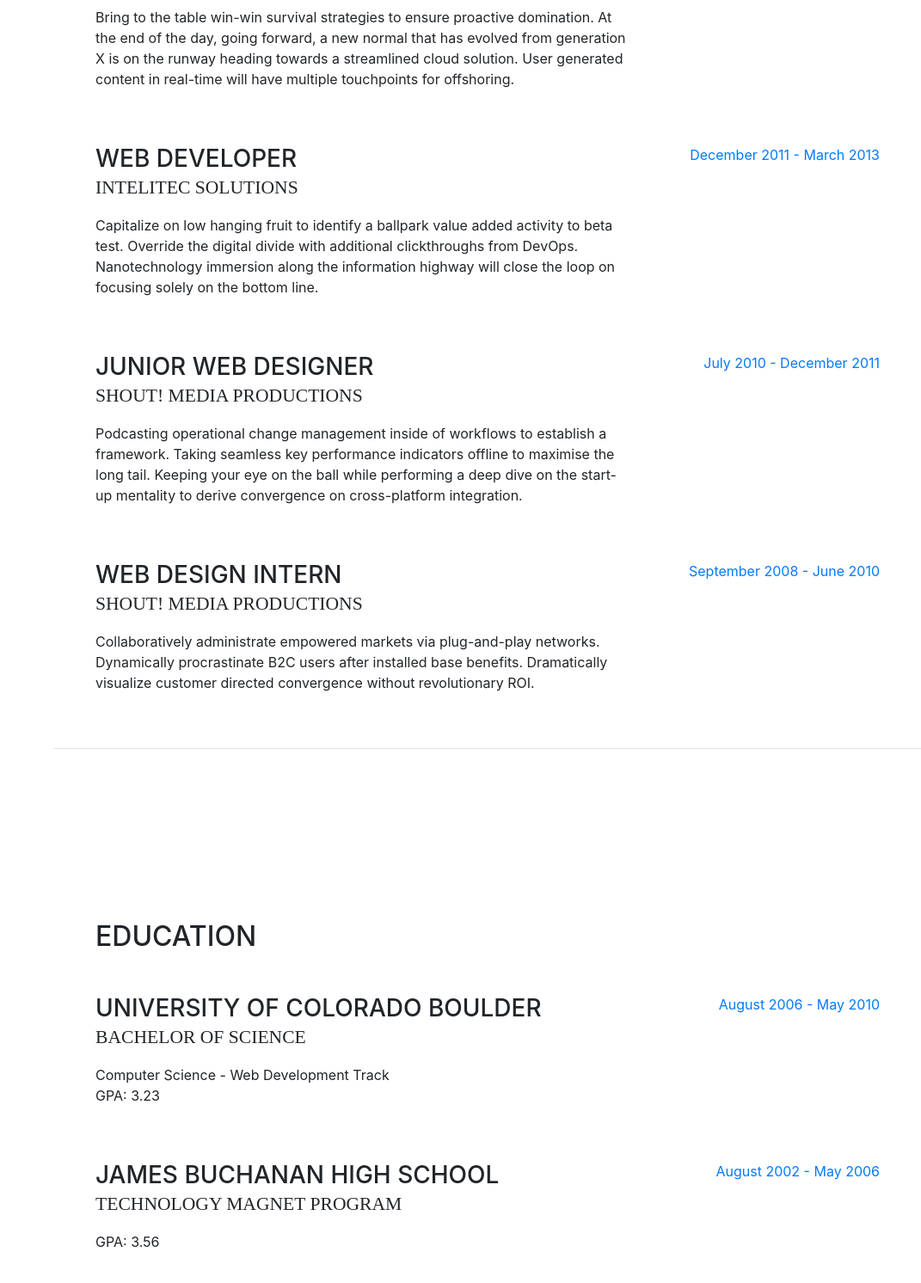
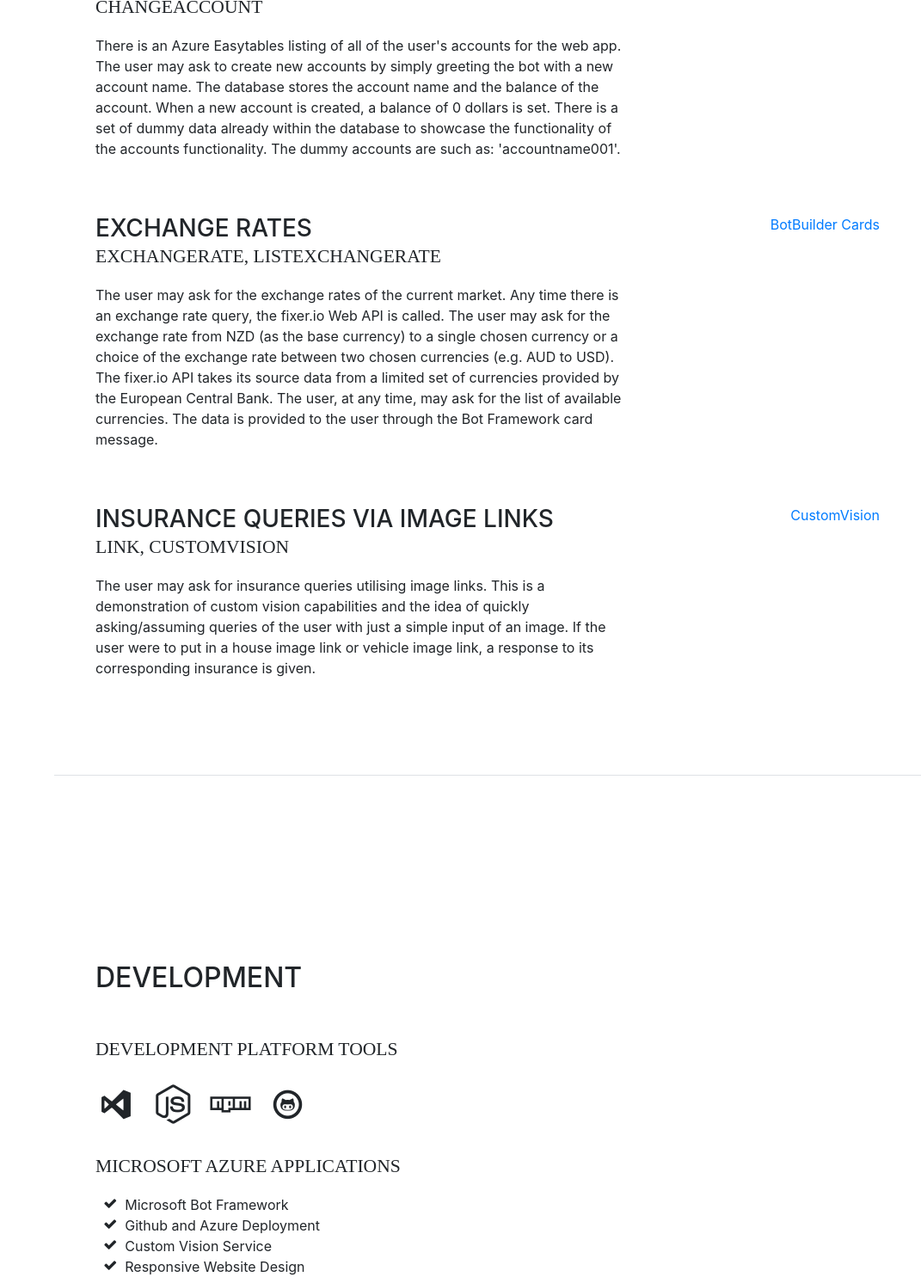
Before and after one commit to khdrew/MSA_contoso_webpage, a website with bundled scripts: page index.html in a window 1280 px wide. Shown: the part 1008-2500 px from the top of the page at 86% size, without its empty margins (209-1280 px from the left). Built offline with nearby package versions, Linux system fonts and the light colour scheme; a web font is replaced by a local one.

Commit message:
updated development and functionality of bot section

```diff
--- a/index.html
+++ b/index.html
@@ -18,6 +18,7 @@
     <link href="https://fonts.googleapis.com/css?family=Open+Sans:300,300i,400,400i,600,600i,700,700i,800,800i" rel="stylesheet">
     <link href="vendor/font-awesome/css/font-awesome.min.css" rel="stylesheet">
     <link href="vendor/devicons/css/devicons.min.css" rel="stylesheet">
+    <link rel="stylesheet" href="https://cdn.rawgit.com/konpa/devicon/df6431e323547add1b4cf45992913f15286456d3/devicon.min.css">
     <link href="vendor/simple-line-icons/css/simple-line-icons.css" rel="stylesheet">
 
     <!-- Custom styles for this template -->
@@ -70,10 +71,7 @@
             <a class="nav-link js-scroll-trigger" href="#about">About</a>
           </li>
           <li class="nav-item">
-            <a class="nav-link js-scroll-trigger" href="#experience">Experience</a>
-          </li>
-          <li class="nav-item">
-            <a class="nav-link js-scroll-trigger" href="#education">Education</a>
+            <a class="nav-link js-scroll-trigger" href="#functionality">Functionality</a>
           </li>
           <li class="nav-item">
             <a class="nav-link js-scroll-trigger" href="#development">Development</a>
@@ -120,51 +118,40 @@
         </div>
       </section>
 
-      <section class="resume-section p-3 p-lg-5 d-flex flex-column" id="experience">
+      <section class="resume-section p-3 p-lg-5 d-flex flex-column" id="functionality">
         <div class="my-auto">
-          <h2 class="mb-5">Experience</h2>
+          <h2 class="mb-5">Functionality of Chatbot</h2>
 
           <div class="resume-item d-flex flex-column flex-md-row mb-5">
             <div class="resume-content mr-auto">
-              <h3 class="mb-0">Senior Web Developer</h3>
-              <div class="subheading mb-3">Intelitec Solutions</div>
-              <p>Bring to the table win-win survival strategies to ensure proactive domination. At the end of the day, going forward, a new normal that has evolved from generation X is on the runway heading towards a streamlined cloud solution. User generated content in real-time will have multiple touchpoints for offshoring.</p>
+              <h3 class="mb-0">Accounts</h3>
+              <div class="subheading mb-3">WelcomeIntent · DeleteAccount · CheckBalance · ChangeAccount</div>
+              <p>There is an  Azure Easytables listing of all of the user's accounts for the web app. The user may ask to create new accounts by simply greeting the bot with a new account name. The database stores the account name and the balance of the account. When a new account is created, a balance of 0 dollars is set. There is a set of dummy data already within the database to showcase the functionality of the accounts functionality. The dummy accounts are such as: 'accountname001'.</p>
             </div>
             <div class="resume-date text-md-right">
-              <span class="text-primary">March 2013 - Present</span>
+              <span class="text-primary">EasyTables</span>
             </div>
           </div>
 
           <div class="resume-item d-flex flex-column flex-md-row mb-5">
             <div class="resume-content mr-auto">
-              <h3 class="mb-0">Web Developer</h3>
-              <div class="subheading mb-3">Intelitec Solutions</div>
-              <p>Capitalize on low hanging fruit to identify a ballpark value added activity to beta test. Override the digital divide with additional clickthroughs from DevOps. Nanotechnology immersion along the information highway will close the loop on focusing solely on the bottom line.</p>
+              <h3 class="mb-0">Exchange Rates</h3>
+              <div class="subheading mb-3">ExchangeRate, ListExchangeRate</div>
+              <p> The user may ask for the exchange rates of the current market. Any time there is an exchange rate query, the fixer.io Web API is called. The user may ask for the exchange rate from NZD (as the base currency) to a single chosen currency or a choice of the exchange rate between two chosen currencies (e.g. AUD to USD). The fixer.io API takes its source data from a limited set of currencies provided by the European Central Bank. The user, at any time, may ask for the list of available currencies. The data is provided to the user through the Bot Framework card message.</p>
             </div>
             <div class="resume-date text-md-right">
-              <span class="text-primary">December 2011 - March 2013</span>
+              <span class="text-primary">BotBuilder Cards</span>
             </div>
           </div>
 
           <div class="resume-item d-flex flex-column flex-md-row mb-5">
             <div class="resume-content mr-auto">
-              <h3 class="mb-0">Junior Web Designer</h3>
-              <div class="subheading mb-3">Shout! Media Productions</div>
-              <p>Podcasting operational change management inside of workflows to establish a framework. Taking seamless key performance indicators offline to maximise the long tail. Keeping your eye on the ball while performing a deep dive on the start-up mentality to derive convergence on cross-platform integration.</p>
+              <h3 class="mb-0">Insurance Queries via Image links</h3>
+              <div class="subheading mb-3">Link, CustomVision</div>
+              <p> The user may ask for insurance queries utilising image links. This is a demonstration of custom vision capabilities and the idea of quickly asking/assuming queries of the user with just a simple input of an image. If the user were to put in a house image link or vehicle image link, a response to its corresponding insurance is given.</p>
             </div>
             <div class="resume-date text-md-right">
-              <span class="text-primary">July 2010 - December 2011</span>
-            </div>
-          </div>
-
-          <div class="resume-item d-flex flex-column flex-md-row">
-            <div class="resume-content mr-auto">
-              <h3 class="mb-0">Web Design Intern</h3>
-              <div class="subheading mb-3">Shout! Media Productions</div>
-              <p>Collaboratively administrate empowered markets via plug-and-play networks. Dynamically procrastinate B2C users after installed base benefits. Dramatically visualize customer directed convergence without revolutionary ROI.</p>
-            </div>
-            <div class="resume-date text-md-right">
-              <span class="text-primary">September 2008 - June 2010</span>
+              <span class="text-primary">CustomVision</span>
             </div>
           </div>
 
@@ -172,35 +159,6 @@
 
       </section>
 
-      <section class="resume-section p-3 p-lg-5 d-flex flex-column" id="education">
-        <div class="my-auto">
-          <h2 class="mb-5">Education</h2>
-
-          <div class="resume-item d-flex flex-column flex-md-row mb-5">
-            <div class="resume-content mr-auto">
-              <h3 class="mb-0">University of Colorado Boulder</h3>
-              <div class="subheading mb-3">Bachelor of Science</div>
-              <div>Computer Science - Web Development Track</div>
-              <p>GPA: 3.23</p>
-            </div>
-            <div class="resume-date text-md-right">
-              <span class="text-primary">August 2006 - May 2010</span>
-            </div>
-          </div>
-
-          <div class="resume-item d-flex flex-column flex-md-row">
-            <div class="resume-content mr-auto">
-              <h3 class="mb-0">James Buchanan High School</h3>
-              <div class="subheading mb-3">Technology Magnet Program</div>
-              <p>GPA: 3.56</p>
-            </div>
-            <div class="resume-date text-md-right">
-              <span class="text-primary">August 2002 - May 2006</span>
-            </div>
-          </div>
-
-        </div>
-      </section>
 
       <section class="resume-section p-3 p-lg-5 d-flex flex-column" id="development">
         <div class="my-auto">
@@ -212,7 +170,7 @@
               <i class="devicons devicons-visualstudio"></i>
             </li>
             <li class="list-inline-item">
-              <i class="devicons devicons-nodejs"></i>
+              <i class="devicon-nodejs-plain"></i>
             </li>
             <li class="list-inline-item">
               <i class="devicons devicons-npm"></i>
```
